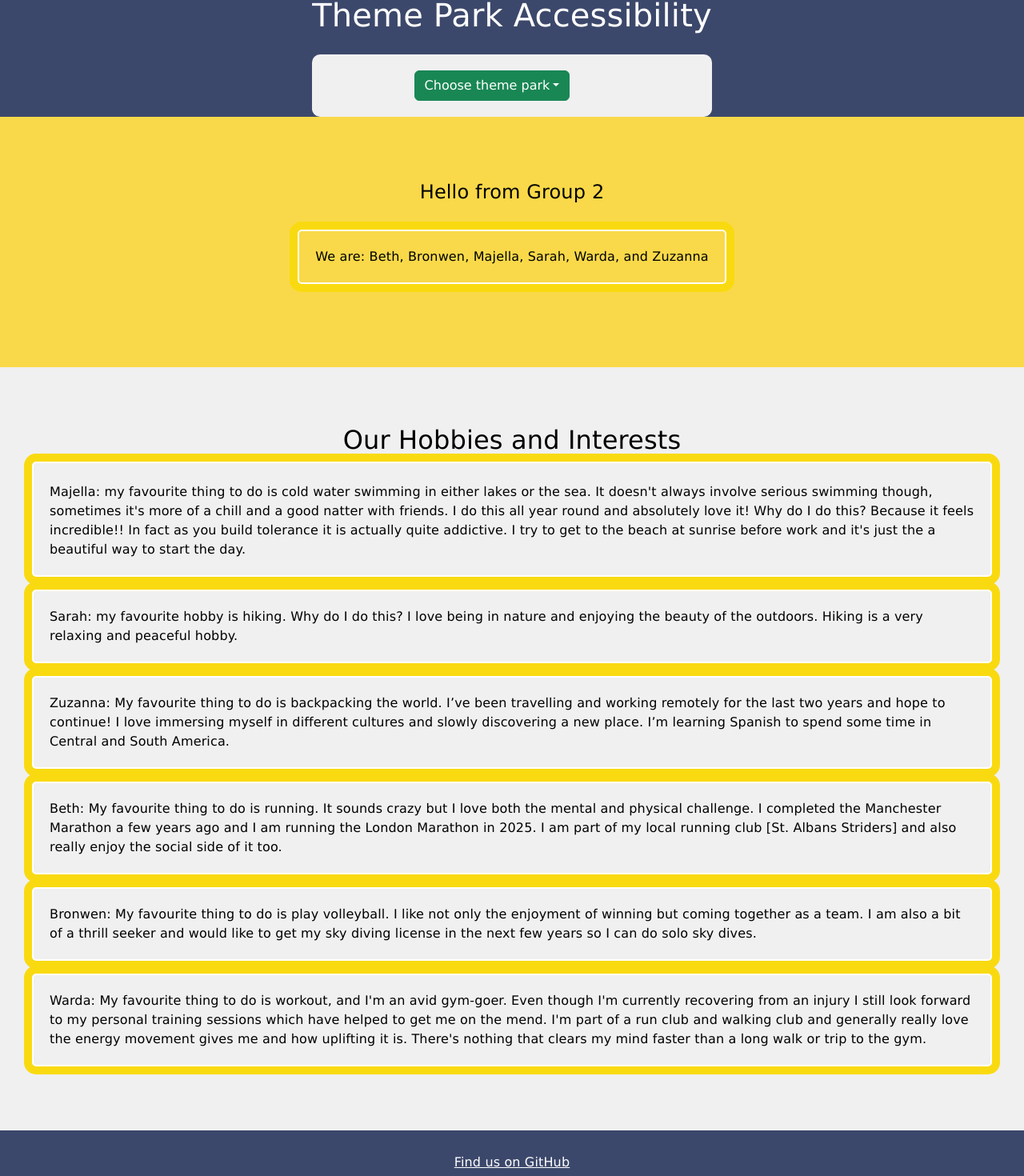
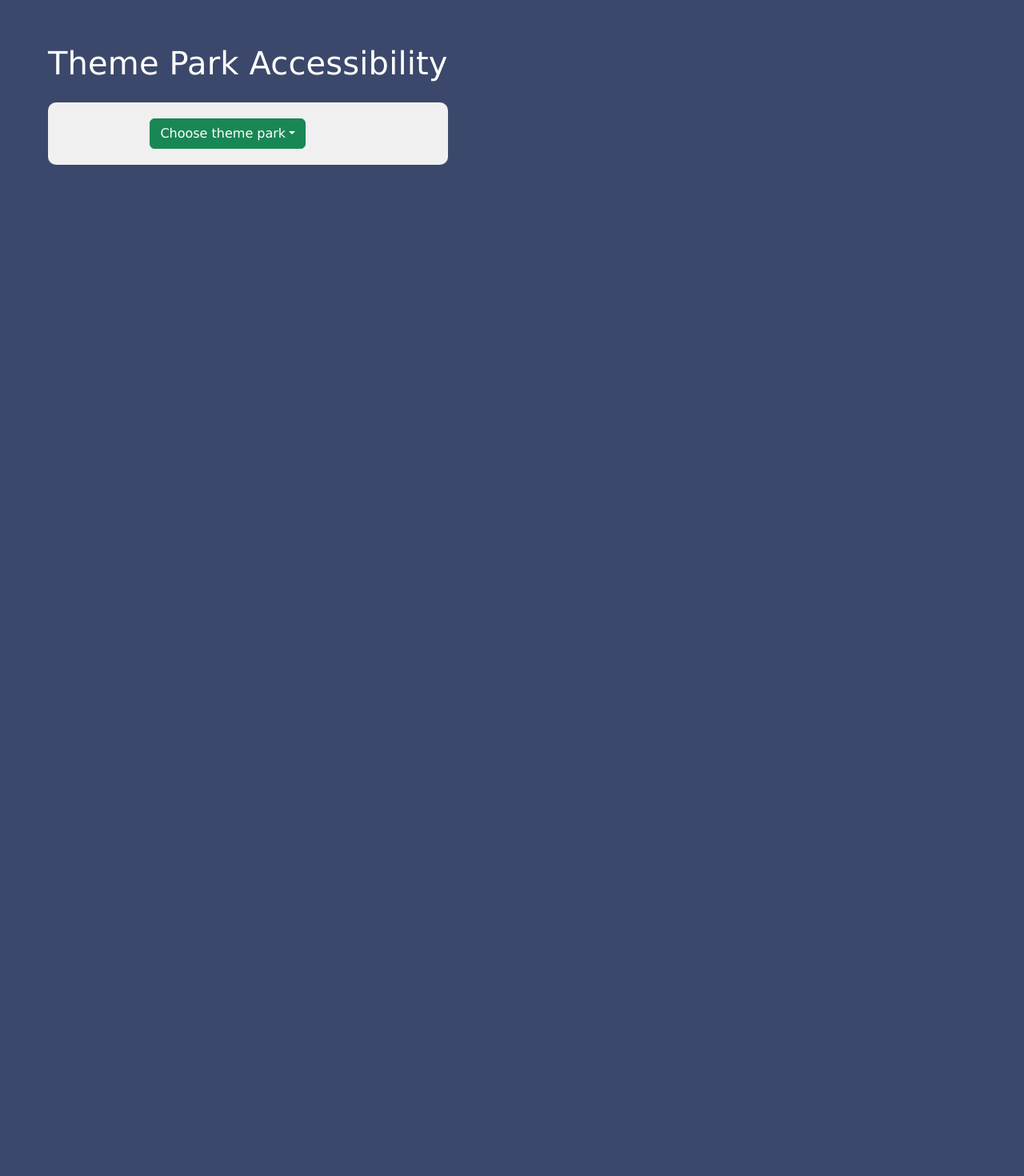
Before and after one commit to z-uza/CFG_Final_Project_Group_2, a React (Create React App) app in the folder group-app/: page /access in a window 1280 px wide. Shown: the part 117-1587 px from the top of the page at 80% size. After the commit the page ends 800 px from the top, so only its background shows below. Built offline with nearby package versions, Linux system fonts and the light colour scheme.

Commit message:
taken two sections with Hobbies Info removedremoved tow sections with Hobby Info from AppJsfile, added text to Home Page and moved Access button and added images to Accessibility page

```diff
--- a/group-app/src/App.css
+++ b/group-app/src/App.css
@@ -1,3 +1,4 @@
+
 .App {
   display: flex;
   flex-direction: column;
@@ -13,19 +14,26 @@
 
 .section-one {
   background-color: #F9D949;
+
 }
 
+h1{
+  color:#3C486B
+}
 .section-two {
   background-color: #F0F0F0;
+
 }
 
 .centered-container {
+
   display: flex;
   justify-content: center;
   align-items: center;
-  flex-direction: column; /* Ensure the elements stack vertically */
-  height: 10vh; /* Adjust height as needed */
+  flex-direction: column;  /* Ensure the elements stack vertically */
+  height:10vh; /* Adjust height as needed */
   text-align: center;
+
 }
 
 .App-link {
--- a/group-app/src/App.js
+++ b/group-app/src/App.js
@@ -29,68 +29,14 @@ function App() {
         </div>
       </BrowserRouter>
 
+
       <div className="App">
-        <header className="App-header">
-        <section>
-            <div className="section-one container-fluid p-3">
-                <div
-                    className="p-5 ps-sm-4 pe-sm-4 d-flex flex-column align-items-center"
-                    style={{ width: '100%', marginLeft: 'auto', marginRight: 'auto', color: 'black' }}
-                >
-                    <h4 className="text-center pt-3">Hello from Group 2</h4>
-                    <br />
-                    <p className="App-Para">We are: Beth, Bronwen, Majella, Sarah, Warda, and Zuzanna</p>
-                    <br />
-                </div>
-            </div>
-        </section>
+      <header className="App-header">
+
           {/* <img src="../CFG_logo.png" className="App-logo" alt="logo" /> */}
-        <section className="section-two container-fluid p-3">
-        <div
-                    className="p-5 ps-sm-4 pe-sm-4 d-flex flex-column align-items-center"
-                    style={{ width: '100%', marginLeft: 'auto', marginRight: 'auto', color: 'black' }}
-                >
-            <h2 className="text-center pt-2">Our Hobbies and Interests</h2>
-            <p className='App-Para pt-4'>
-              <span className="App-bolded">Majella: </span>my favourite thing to do is cold water swimming in either lakes or the sea. It doesn't always involve
-              serious swimming though, sometimes it's more of a chill and a good natter with friends. I do this
-              all year round and absolutely love it! Why do I do this? Because it feels incredible!! In fact as you build
-              tolerance it is actually quite addictive. I try to get to the beach at sunrise before work and it's just the
-              a beautiful way to start the day.
-            </p>
-            <p className='App-Para'>
-              <span className="App-bolded">Sarah: </span>my favourite hobby is hiking. Why do I do this? I love being in nature and enjoying the beauty of the outdoors. Hiking is a very relaxing and peaceful hobby.
-            </p>
-            <p className='App-Para'>
-              <span className="App-bolded">Zuzanna: </span>My favourite thing to do is backpacking the world.
-              I’ve been travelling and working remotely for the last two years and hope to continue!
-              I love immersing myself in different cultures and slowly discovering a new place.
-              I’m learning Spanish to spend some time in Central and South America.
-            </p>
-            <p className='App-Para'>
-              <span className="App-bolded">Beth: </span>My favourite thing to do is running. It sounds crazy but I love both the mental and physical challenge. I completed the Manchester Marathon a
-              few years ago and I am running the London Marathon in 2025. I am part of my local running club [St. Albans Striders] and also really enjoy the social side of it too.
-            </p>
-            <p className='App-Para'>
-              <span className="App-bolded">Bronwen: </span>My favourite thing to do is play volleyball. I like not only the enjoyment of winning but coming together as a team. I am also a bit of a
-              thrill seeker and would like to get my sky diving license in the next few years so I can do solo sky dives.
-            </p>
-            <p className='App-Para'>
-              <span className="App-bolded">Warda: </span>My favourite thing to do is workout, and I'm an avid gym-goer. Even though I'm currently recovering from an injury I still look forward
-              to my personal training sessions which have helped to get me on the mend. I'm part of a run club and walking club and generally really love the energy movement gives me and how uplifting it is.
-              There's nothing that clears my mind faster than a long walk or trip to the gym.
-            </p>
-          </div>
-        </section>
+
         <div className="centered-container">
-          <a
-            className="App-link"
-            href="https://github.com/"
-            target="_blank"
-            rel="noopener noreferrer"
-          >
-            Find us on GitHub
-          </a>
+
         </div>
         </header>
       </div>
--- a/group-app/src/components/Access/Access.css
+++ b/group-app/src/components/Access/Access.css
@@ -1,27 +1,36 @@
 h1 {
     color: white;
-    text-align:left;
+    text-align:center;
 }
 body {
     color: white;
     text-align:left;
+    display: inline-block;
 }
+div {
+
+}
+
 p {
     display:inline-block;
     border: 2px solid white;
     border-radius: 5px;
     outline: #f9da10 solid 10px;
-    margin: 20 px;
+    margin: 120 px;
     padding: 20px;
     text-align: left;
     color: black;
+    font-weight:bold;
   }
 .access-container {
     display: flex;
     flex-direction: column;
     align-items: left;
     border-radius: 5%;
-    padding: 10px;
+    padding: 30px;
+    margin: 30px;
+    height: 50 px;
+    background-color:#3C486B;
   }
 
 .access-container h1 {
@@ -55,9 +64,18 @@ p {
 
 .parkInfo {
   background-color: #F0F0F0;
+  font-family:'Segoe UI', Tahoma, Geneva, Verdana, sans-serif;
+  font-size: large;
+  display: inline-block;
+
+
+
 }
-
+ul {
+  font-weight: bold;
+}
 .parkAccessPic {
   width: auto;
   height: auto;
+  display: inline-block;
 }
--- a/group-app/src/components/Access/Access.js
+++ b/group-app/src/components/Access/Access.js
@@ -15,8 +15,9 @@ function Access() {
   //when change drop down will change variable
   //if statements with dropdown display id
     return (
-      <div>
+      <div className="access-container">
         <div>
+
         <h1> Theme Park Accessibility </h1>
         </div>
         <div className="button-container">
@@ -52,6 +53,7 @@ function Access() {
               <li>Sat to Sun: 10 am to 6 pm </li>
           </ul>
           </p>
+          <img className="parkAccessPic" src={require("../../assets/main carousel images/THORPE_Img3.jpg")} alt={"ride at thorpe park"}/>
           </div>
        }
        {currentThemePark==="3" &&
@@ -72,17 +74,22 @@ function Access() {
          <li>Assistance dogs welcome</li>
        </ul>
      </p>
+
      <p id="chessingtonAddressTimes" class="parkInfo">
-     <ul>Chessington Sat Nav Address:
-         <li>Chessington World of Adventures Resort, Leatherhead Road</li>
-         <li>Chessington, Surrey, KT9 2NE</li>
-     </ul>
-     <ul>Opening Times:
+       Chessington Sat Nav Address:<br/>
+             Chessington World of Adventures Resort <br/>
+             Leatherhead Road <br/>
+             Chessington <br/>
+             Surrey <br/>
+             KT9 2NE<br/>
+        <br/>
+
+     <ul>Chessington Opening Times:
          <li>Sun to Fri: 10 am to 5 pm </li>
          <li>Sat: 10 am to 6 pm </li>
      </ul>
      </p>
-     <img src ="\assets\main carousel images\CH_Img4.webp" alt = "rollercoaster at Chessington" class="parkAccessPic"/>
+     <img className="parkAccessPic" src={require("../../assets/main carousel images/CH_Img3.jpg")} alt={"rollercoaster at Chessington"} />
      </div>
        }
        {currentThemePark==="1" &&
@@ -121,6 +128,7 @@ function Access() {
             <li>Sat to Sun: 10 am to 6 pm </li>
         </ul>
         </p>
+        <img className="parkAccessPic" src={require("../../assets/main carousel images/LEGO_Img4.jpg")} alt={"family at LegoLand"} />
         </div>
        }
         </div>
--- a/group-app/src/components/AccessButton/AccessButton.css
+++ b/group-app/src/components/AccessButton/AccessButton.css
@@ -1,11 +1,13 @@
 .AccessButton {
-    background-color: #B5C18E;
+    background-color:#B5C18Eab;
     color: black;
     width: 30%;
     box-shadow: none;
     border-radius: 80px;
     border: none;
     display: inline-block;
+    font-weight:bold;
+    font-size:large;
 }
 
 .AccessButton:hover {
--- a/group-app/src/components/AccessButton/AccessButton.js
+++ b/group-app/src/components/AccessButton/AccessButton.js
@@ -9,7 +9,7 @@ function AccessButton() {
         navigate(path);
         }
     return (
-        <Button variant="primary" className='AccessButton' onClick={routeChange}> Accessibility </Button>
+        <Button variant="primary" className='AccessButton' onClick={routeChange}> Theme Park Accessibility </Button>
         )
 }
 
--- a/group-app/src/components/ExploreButton/ExploreButton.css
+++ b/group-app/src/components/ExploreButton/ExploreButton.css
@@ -6,6 +6,7 @@
     border-radius: 10px;
     border: none;
     display: inline-block;
+    font-weight:bold;
 }
 
 .ExploreButton:hover {
--- a/group-app/src/components/ExploreButton/ExploreButton.js
+++ b/group-app/src/components/ExploreButton/ExploreButton.js
@@ -3,7 +3,7 @@ import './/ExploreButton.css'
 
 function ExploreButton() {
     return (
-        <Button variant="primary" className='ExploreButton'> Explore Rides </Button>
+        <Button variant="primary" className='ExploreButton'> Explore Ride Wait Times </Button>
         )
 }
 
--- a/group-app/src/components/Home/Home.css
+++ b/group-app/src/components/Home/Home.css
@@ -1,5 +1,24 @@
 .title {
   padding-top: 20px;
+}
+.grid-container {
+  display: grid;
+  gap: 10px;
+  background-color: #2196F3;
+  padding: 10px;
+}
+
+.grid-item {
+  background-color: rgba(255, 255, 255, 0.8);
+  text-align: center;
+  padding: 20px;
+  font-size: 30px;
+
+}
+
+.item5 {
+  grid-column: 1 / span 3;
+  grid-row: 3;
 }
 
 .home-container {
--- a/group-app/src/index.css
+++ b/group-app/src/index.css
@@ -1,14 +1,16 @@
 body {
-  margin: 0;
+  margin: 20px;
   font-family: -apple-system, BlinkMacSystemFont, 'Segoe UI', 'Roboto', 'Oxygen',
     'Ubuntu', 'Cantarell', 'Fira Sans', 'Droid Sans', 'Helvetica Neue',
     sans-serif;
   -webkit-font-smoothing: antialiased;
   -moz-osx-font-smoothing: grayscale;
+
 }
 
 html {
   background-color: #3C486B;
+  display: inline;
 }
 
 code {
```
Also changed, not shown: group-app/src/components/Home/Home.js (+13 -4 lines).
